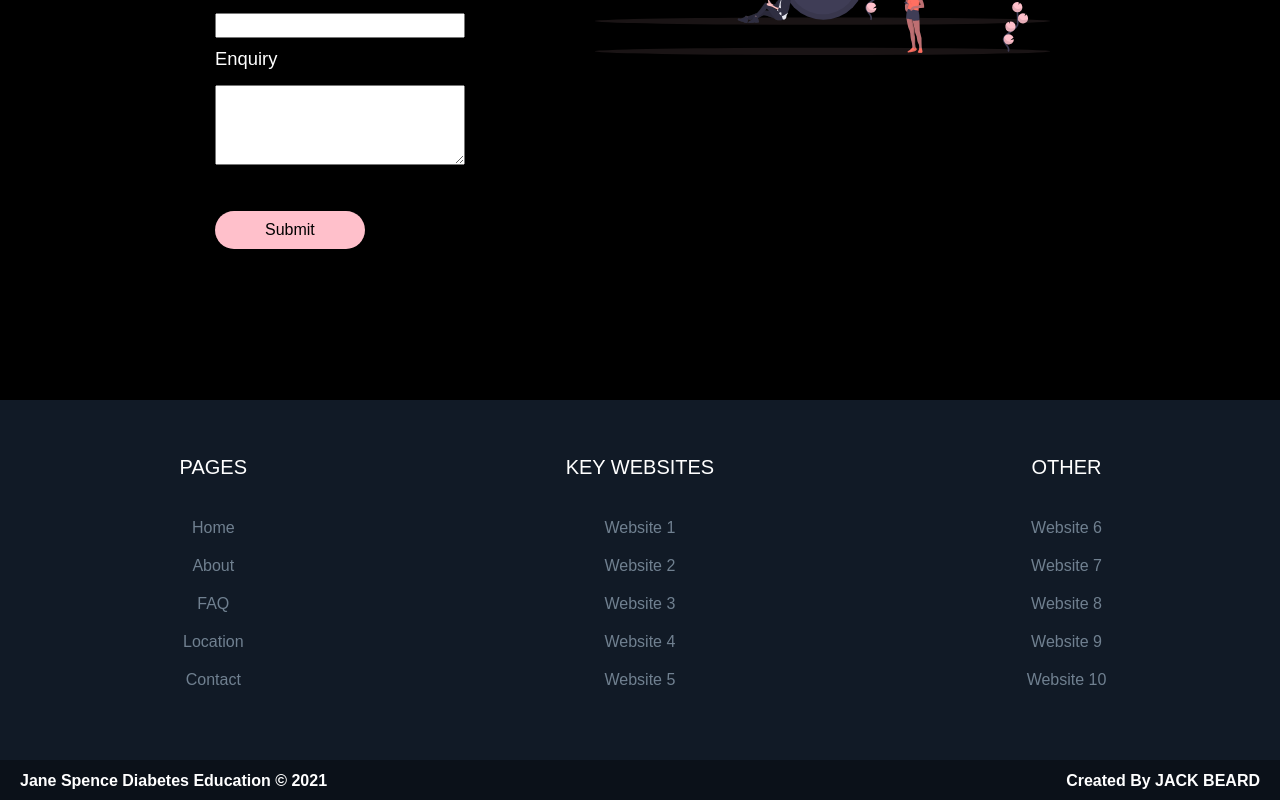
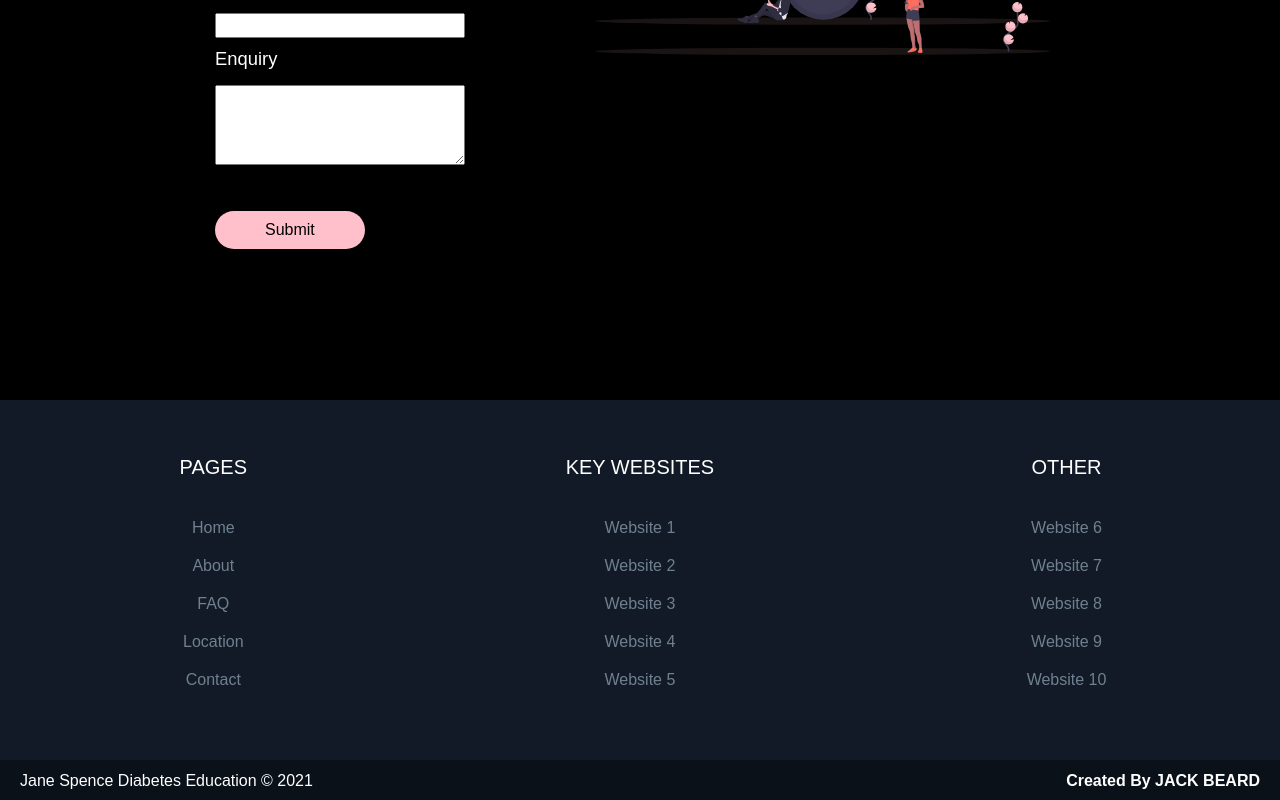
Before and after one commit to jackedwardbeard/01-Jane_Spence, a React (Create React App) app in the folder jane_spence/: page / in a window 1280 px wide. Shown: the part 3300-4100 px from the top of the page. Built offline with nearby package versions, Linux system fonts and the light colour scheme.

Commit message:
Reduced weight of subfooter left text.

```diff
--- a/jane_spence/src/components/Footer/FooterComponents.js
+++ b/jane_spence/src/components/Footer/FooterComponents.js
@@ -88,7 +88,7 @@ export const SubFooterContainer = styled.div`
 
 export const LeftText = styled.span`
     color: white;
-    font-weight: 600;
+    font-weight: 450;
     font-family: 'Montserrat', sans-serif;
     text-align: left;
     padding-top: 15px;
```
